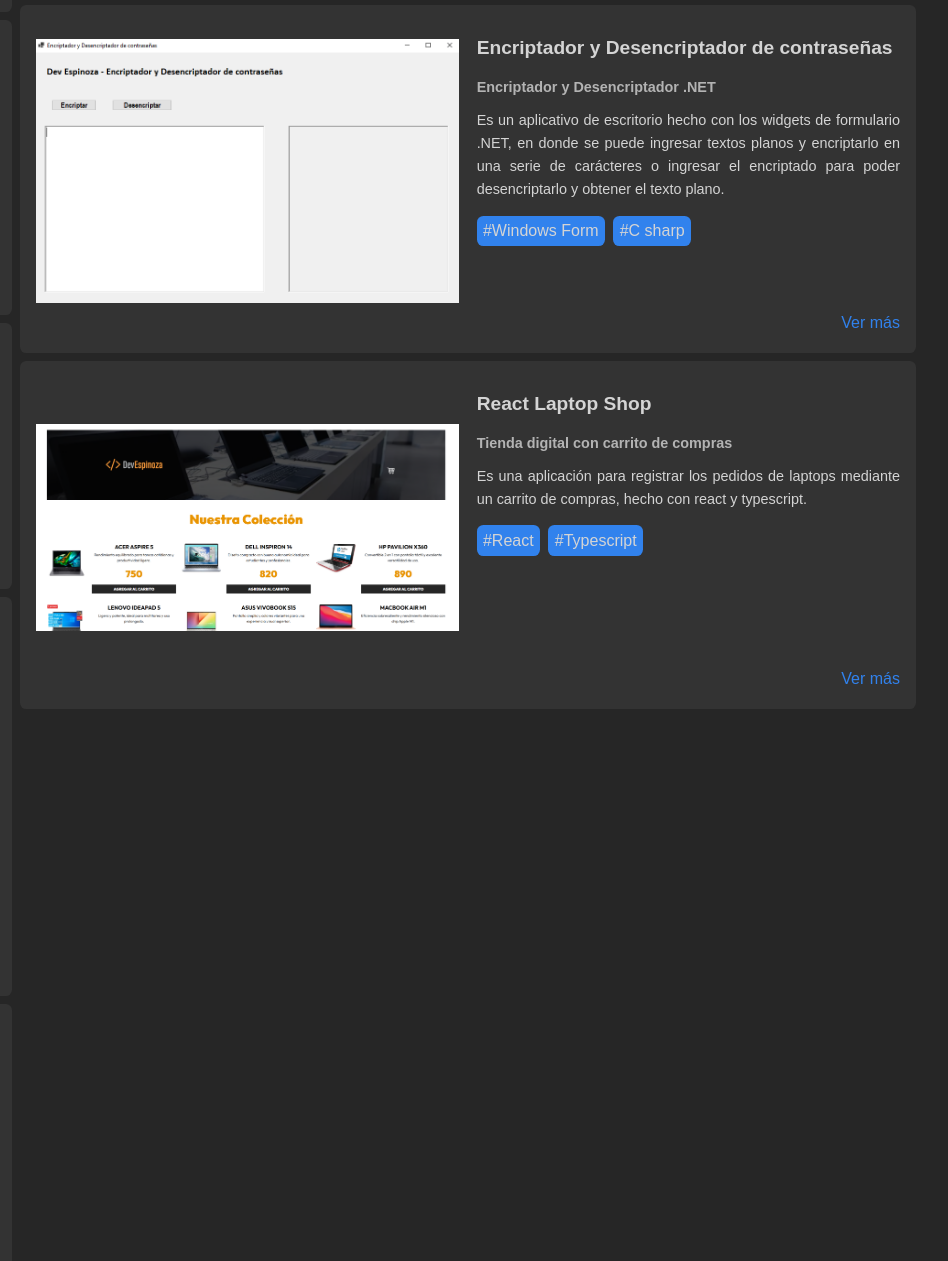
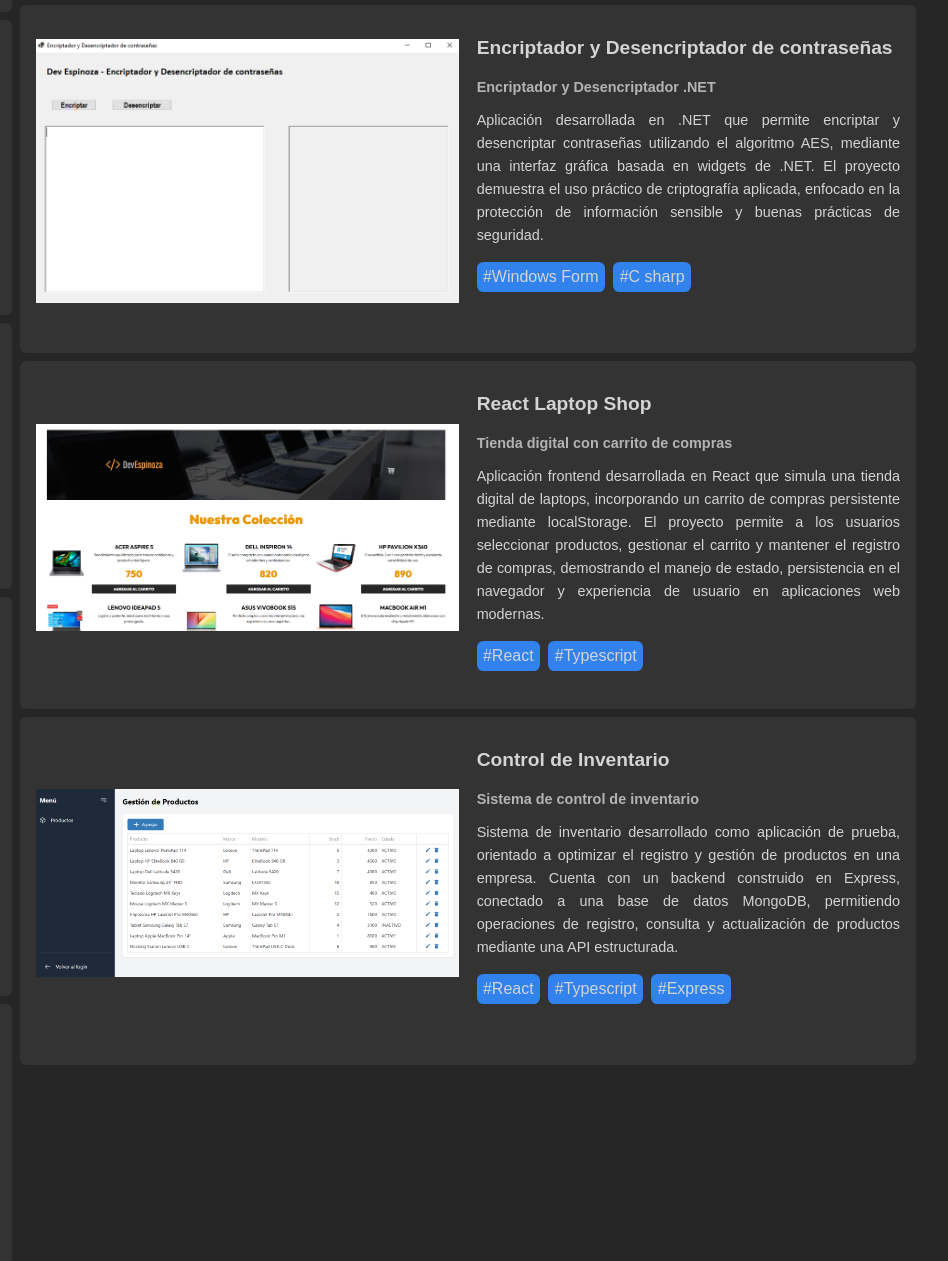
Before and after one commit to Edesro-xprox/Portafolio---HTML-CSS-y-JS, a plain HTML site: page index.html in a window 1280 px wide. Shown: the part 699-1960 px from the top of the page, 332-1280 px from the left. Drawn offline with nearby package versions, Linux system fonts and the light colour scheme.

Commit message:
Mandar cambios

```diff
--- a/index.html
+++ b/index.html
@@ -396,17 +396,17 @@
             <h1 class="card__title">Encriptador y Desencriptador de contraseñas</h1>
             <h2 class="card__subtitle">Encriptador y Desencriptador .NET</h2>
             <p class="card__text">
-              Es un aplicativo de escritorio hecho con los widgets de formulario .NET,
-              en donde se puede ingresar textos planos y encriptarlo en una serie de carácteres
-              o ingresar el encriptado para poder desencriptarlo y obtener el texto plano.
+              Aplicación desarrollada en .NET que permite encriptar y desencriptar contraseñas utilizando el algoritmo AES,
+              mediante una interfaz gráfica basada en widgets de .NET. El proyecto demuestra el uso práctico de criptografía
+              aplicada, enfocado en la protección de información sensible y buenas prácticas de seguridad.
             </p>
             <div class="card_badges">
               <div class="card_badge_item">#Windows Form</div>
               <div class="card_badge_item">#C sharp</div>
             </div>
-            <div class="card__website">
+            <!-- <div class="card__website">
               <a class="card_link" href="https://github.com/Edesro-xprox/Encriptador-Desencriptador---WindowsForms.git" target = "_blank">Ver más</a>
-            </div>
+            </div> -->
           </div>
         </div>
 
@@ -440,15 +440,42 @@
             <h1 class="card__title">React Laptop Shop</h1>
             <h2 class="card__subtitle">Tienda digital con carrito de compras</h2>
             <p class="card__text">
-              Es una aplicación para registrar los pedidos de laptops mediante un carrito de compras, hecho con react y typescript.
+              Aplicación frontend desarrollada en React que simula una tienda digital de laptops, incorporando
+              un carrito de compras persistente mediante localStorage. El proyecto permite a los usuarios seleccionar
+              productos, gestionar el carrito y mantener el registro de compras, demostrando el manejo de estado,
+              persistencia en el navegador y experiencia de usuario en aplicaciones web modernas.
             </p>
             <div class="card_badges">
               <div class="card_badge_item">#React</div>
               <div class="card_badge_item">#Typescript</div>
             </div>
-            <div class="card__website">
+            <!-- <div class="card__website">
               <a class="card_link" href="https://github.com/Edesro-xprox/TiendaDigitalLaptop---React-TypeScript.git" target = "_blank">Ver más</a>
+            </div> -->
+          </div>
+        </div>
+
+        <div class="card card--project">
+          <div class="card__image-container">
+            <img class="card__image" src="assets/images/inventory.png">
+          </div>
+          <div class="card__info">
+            <h1 class="card__title">Control de Inventario</h1>
+            <h2 class="card__subtitle">Sistema de control de inventario</h2>
+            <p class="card__text">
+              Sistema de inventario desarrollado como aplicación de prueba, orientado a optimizar el registro
+              y gestión de productos en una empresa. Cuenta con un backend construido en Express, conectado a
+              una base de datos MongoDB, permitiendo operaciones de registro, consulta y actualización de productos
+              mediante una API estructurada.
+            </p>
+            <div class="card_badges">
+              <div class="card_badge_item">#React</div>
+              <div class="card_badge_item">#Typescript</div>
+              <div class="card_badge_item">#Express</div>
             </div>
+            <!-- <div class="card__website">
+              <a class="card_link" href="" target = "_blank">Ver más</a>
+            </div> -->
           </div>
         </div>
       </section>
```
Also changed, not shown: assets/images/inventory.png (added).
